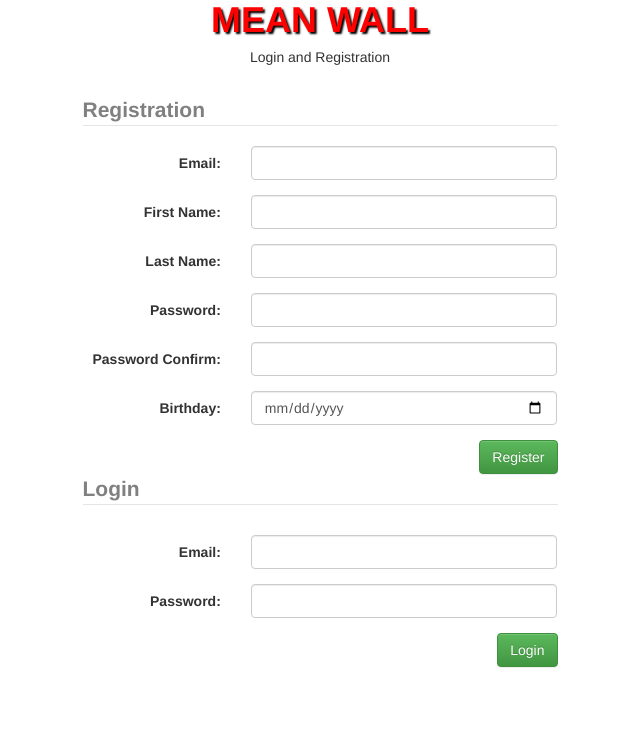
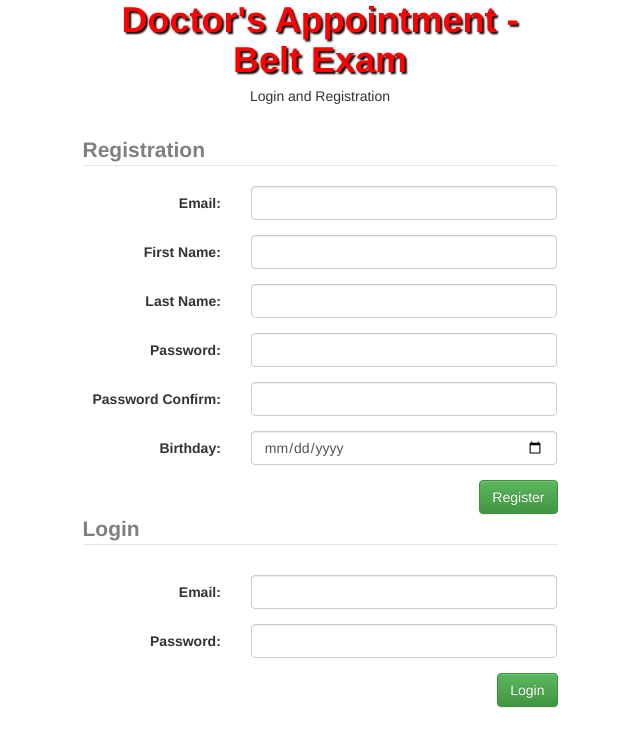
Before and after one commit to bryanu/MEAN_BELT, a website: page client/index.html at #!/appointment in a window 1280 px wide. Shown: the whole page, without its empty margins (320-960 px from the left). Drawn offline with nearby package versions, Linux system fonts and the light colour scheme; no server answers; files whose address does not match are found by name.

Commit message:
login update

```diff
--- a/client/partials/login.html
+++ b/client/partials/login.html
@@ -1,5 +1,5 @@
 <div class="container" id="login">
-	<h1>MEAN WALL</h1>
+	<h1>Doctor's Appointment - Belt Exam</h1>
 	<h5>Login and Registration</h5>
 	<div class="row">
 		<div class=".col-md-6">
--- a/server/controllers/apt.js
+++ b/server/controllers/apt.js
@@ -40,7 +40,7 @@ function AptController() {
  				_userID:    req.body.userID
  		});
 
-    // Get appointments for today.
+    // Get appointments
     appt.find({'date' : req.body.date }).populate('_userID').exec(function(err, appt) {
       var error  = false;
       var errors = [];
@@ -51,7 +51,7 @@ function AptController() {
           errors.push({errors: { kind: 'date', message: 'You already have an appointment for this date.'}});
           break;
         }
-        }
+      ]}
 
       // Are there already 3 or more appointments.
       if (appt.length >= 3) {
```
Also changed, not shown: client/partials/appointment.html (+1 -1 lines). Lines whose indentation alone changed are shown as unchanged.
